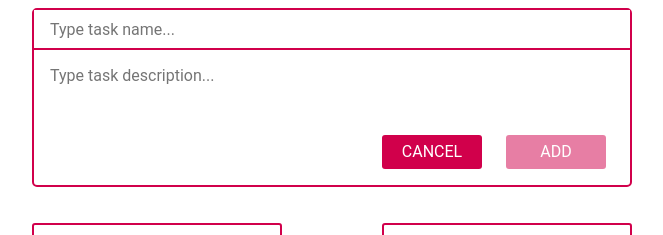
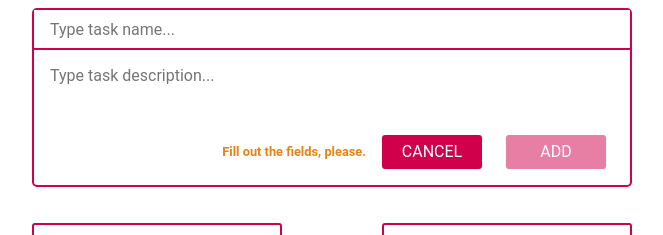
Before and after one commit to emerell/todo-app-workshop, a React (Create React App) app: page / in a window 1280 px wide. Both pictures are taken after a click on the button "ADD NEW TASK". Shown: the top 235 px of the page, without its empty margins (308-971 px from the left). Built offline with nearby package versions, Linux system fonts and the light colour scheme.

Commit message:
Added validation to New component form

```diff
--- a/package.json
+++ b/package.json
@@ -7,7 +7,8 @@
     "react": "^16.12.0",
     "react-dom": "^16.12.0",
     "react-scripts": "3.2.0",
-    "styled-components": "^4.4.1"
+    "styled-components": "^4.4.1",
+    "yup": "^0.27.0"
   },
   "scripts": {
     "start": "react-scripts start",
--- a/src/App.js
+++ b/src/App.js
@@ -56,6 +56,18 @@ export const App = () => {
     setState({ ...state, list: newList, active: null });
   }
 
+  const addTask = (name, description) => {
+    const newList = [
+      ...state.list,
+      {
+        id: state.list.length + 1,
+        name,
+        description
+      }
+    ];
+    setState({ ...state, list: newList, showNew: false })
+  }
+
   const changeTask = (task) => {
     const newTasks = state.list.map(t => {
       if (t.id === task.id) {
@@ -87,10 +99,10 @@ export const App = () => {
           }
           {
             state.showNew && (
-              <New />
+              <New addTask={addTask} />
             )
           }
-          <List getActiveTask={getActiveTask}/>
+          <List getActiveTask={getActiveTask} />
           <StyledButton onClick={onShowNewTastForm}>Add new task</StyledButton>
         </AppContainer>
       </ThemeProvider>
--- a/src/components/New/New.jsx
+++ b/src/components/New/New.jsx
@@ -1,14 +1,26 @@
 import React from 'react';
 import { Formik } from 'formik';
+import * as Yup from 'yup';
 import {
 	StyledField,
 	StyledForm,
 	StyledButton,
 	Line,
-	ButtonsContainer
+	ButtonsContainer,
+	Required
 } from './NewStyled';
 
-export const New = () => {
+const NewTaskSchema = Yup.object().shape({
+  name: Yup.string()
+    .min(2, 'Name is too short!')
+    .max(40, 'Name is too long!')
+    .required('Name is required!'),
+  description: Yup.string()
+    .min(10, 'Description is too short!')
+    .required('Description is required!'),
+});
+
+export const New = ({addTask}) => {
 	return (
 		<div>
 			<Formik
@@ -16,9 +28,13 @@ export const New = () => {
 					name: '',
 					description: ''
 				}}
+				validationSchema={NewTaskSchema}
+				onSubmit={(values, errors) => {
+          addTask(values.name, values.description)
+      	}}
 			>
 			{
-				({ handleSubmit, values, dirty }) => (
+				({ handleSubmit, values, errors, touched, dirty }) => (
 					<StyledForm onSubmit={handleSubmit}>
 						<StyledField
 							name="name"
@@ -34,8 +50,19 @@ export const New = () => {
 							value={values.description}
 						/>
 						<ButtonsContainer>
+							<Required>
+								{!dirty ? (
+								<span>Fill out the fields, please.</span>
+								) : null}
+								{errors.name && touched.name ? (
+								<span>{errors.name}</span>
+								) : null}
+								{errors.description && touched.description ? (
+								<span>{errors.description}</span>
+								) : null}
+							</Required>
 							<StyledButton>Cancel</StyledButton>
-							<StyledButton disabled={!dirty}>Add</StyledButton>
+							<StyledButton disabled={!dirty} type="submit">Add</StyledButton>
 						</ButtonsContainer>
 					</StyledForm>
 				)
--- a/src/components/New/NewStyled.js
+++ b/src/components/New/NewStyled.js
@@ -9,7 +9,7 @@ export const StyledField = styled(Field)`
 	font-family: "Roboto", sans-serif;
 	font-size: ${({ theme }) => theme.fontSizeRegular};
 	line-height: 1.2;
-	color: ${({ theme }) => theme.secondary};
+	color: ${({ theme }) => theme.textColor};
 	&:focus {
 		outline: none;
 	}
@@ -55,3 +55,13 @@ export const ButtonsContainer = styled.div`
 	display: flex;
 	justify-content: flex-end;
 `;
+
+export const Required = styled.div`
+	font-size: 0.8rem;
+	font-weight: bold;
+	color: ${({ theme }) => theme.secondary};
+	display: flex;
+	flex-direction: column;
+	justify-content: center;
+	margin-right: 1rem;
+`;
```
Also changed, not shown: 1 other file (tests, documents, lock files or other folders).
